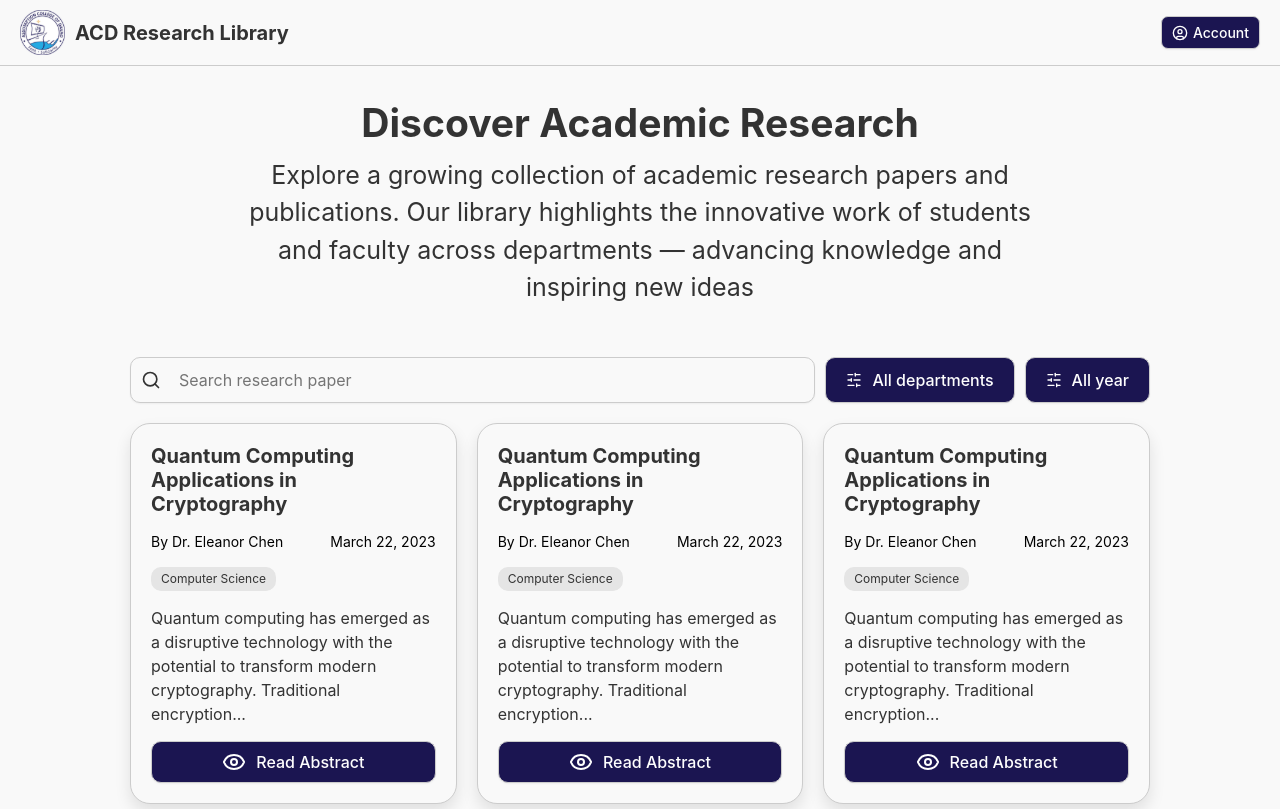
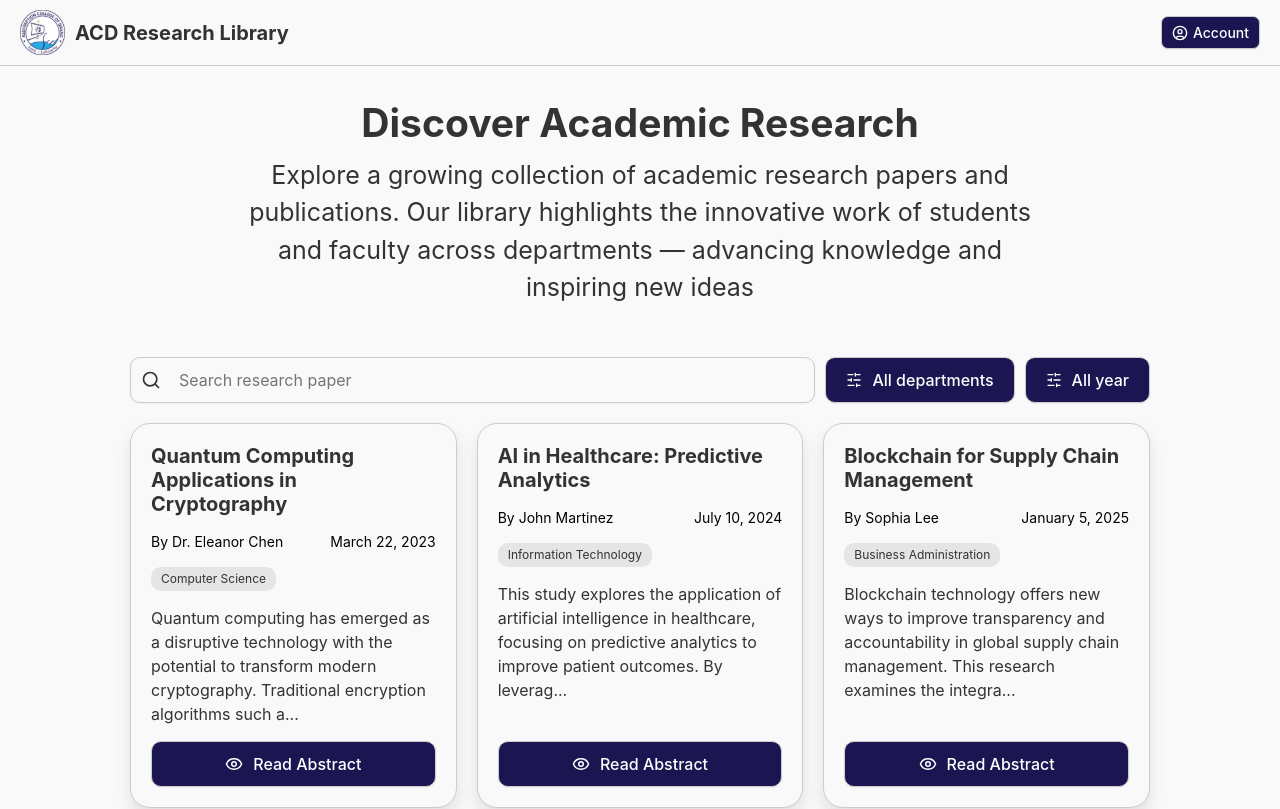
Before and after one commit to r4ppz19/research-library, a React (Vite) app: page /#/homepage in a window 1280 px wide. Shown: the top 809 px of the page. Built offline with nearby package versions, Linux system fonts and the light colour scheme.

Commit message:
feat: implement dynamic research card rendering with dummy data

```diff
--- a/src/components/button/Button.jsx
+++ b/src/components/button/Button.jsx
@@ -5,7 +5,6 @@ function Button({
   children,
   variant = "primary",
   icon,
-  padding,
   className = "",
   ...props
 }) {
@@ -13,7 +12,6 @@ function Button({
     <button
       type={type}
       className={`${style.button} ${style[variant]} ${className}`}
-      style={{ padding }}
       {...props}
     >
       {icon && <span className={style.icon}>{icon}</span>}
--- a/src/components/card/ResearchCard.jsx
+++ b/src/components/card/ResearchCard.jsx
@@ -2,24 +2,22 @@ import style from "./ResearchCard.module.css";
 import Button from "../button/Button.jsx";
 import { Eye } from "lucide-react";
 
-function ResearchCard() {
+function ResearchCard({ title, author, date, department, abstract }) {
+  const preview =
+    abstract.length > 150 ? abstract.substring(0, 150) + "..." : abstract;
+
   return (
     <div className={style.card}>
-      <h1 className={style.title}>
-        Quantum Computing Applications in Cryptography
-      </h1>
+      <h1 className={style.title}>{title}</h1>
       <div className={style.infoContainer}>
-        <p className={style.author}>By Dr. Eleanor Chen</p>
-        <p className={style.date}>March 22, 2023</p>
+        <p className={style.author}>By {author}</p>
+        <p className={style.date}>{date}</p>
       </div>
       <div className={style.departmentContainer}>
-        <p className={style.department}>Computer Science</p>
+        <p className={style.department}>{department}</p>
       </div>
-      <p className={style.abstract}>
-        Quantum computing has emerged as a disruptive technology with the
-        potential to transform modern cryptography. Traditional encryption...
-      </p>
-      <Button icon={<Eye />} padding="8px 10px">
+      <p className={style.abstract}>{preview}</p>
+      <Button className={style.readButton} icon={<Eye size={18} />}>
         Read Abstract
       </Button>
     </div>
--- a/src/components/card/ResearchCard.module.css
+++ b/src/components/card/ResearchCard.module.css
@@ -1,13 +1,15 @@
 .card {
   display: flex;
   flex-direction: column;
-  border: 0.2px solid var(--border-default);
+  justify-content: space-between;
+  flex: 1 1 calc(33.333% - 13.33px); /* even cards */
   border-radius: 20px;
-  background-color: var(--color-surface);
   padding: 20px;
   gap: 15px;
-  flex: 1 1 calc(33.333% - 13.33px); /* even cards */
+  min-height: 200px;
+  background-color: var(--color-surface);
   box-shadow: var(--shadow-card);
+  border: 0.2px solid var(--border-default);
 }
 
 .title {
@@ -48,4 +50,17 @@
   font-size: var(--font-size-body);
   font-weight: var(--font-weight-regular);
   color: var(--color-text);
+
+  flex-grow: 1;
+  overflow: hidden;
+  display: -webkit-box;
+  -webkit-line-clamp: 6; /* limit max lines */
+  -webkit-box-orient: vertical;
 }
+
+.readButton {
+  margin-top: auto;
+  padding: 10px 10px;
+  font-weight: var(--font-weight-medium);
+  font-size: var(--font-size-body);
+}
--- a/src/components/form/LoginForm.jsx
+++ b/src/components/form/LoginForm.jsx
@@ -12,7 +12,6 @@ function LoginForm() {
 
   const handleSubmit = (e) => {
     e.preventDefault();
-    // Optional validation here
     navigate("/homepage");
   };
 
--- a/src/global.css
+++ b/src/global.css
@@ -101,7 +101,8 @@
   --line-height-body: 1.5;
 
   /* ================= Transitions ================= */
-  --transition-slide: transform 0.4s ease-in-out, border-radius 0.5s ease-in-out;
+  --transition-slide:
+    transform 0.4s ease-in-out, border-radius 0.5s ease-in-out;
 }
 
 *,
--- a/src/main.jsx
+++ b/src/main.jsx
@@ -6,5 +6,5 @@ import App from "./App.jsx";
 createRoot(document.getElementById("root")).render(
   <StrictMode>
     <App />
-  </StrictMode>
+  </StrictMode>,
 );
--- a/src/pages/homepage/HomePage.jsx
+++ b/src/pages/homepage/HomePage.jsx
@@ -15,6 +15,36 @@ function HomePage() {
     setMenuOpen((prev) => !prev);
   };
 
+  const dummyResearch = [
+    {
+      id: 1,
+      title: "Quantum Computing Applications in Cryptography",
+      author: "Dr. Eleanor Chen",
+      date: "March 22, 2023",
+      department: "Computer Science",
+      abstract:
+        "Quantum computing has emerged as a disruptive technology with the potential to transform modern cryptography. Traditional encryption algorithms such as RSA and ECC rely on the computational difficulty of problems like factoring and discrete logarithms, which quantum computers can solve efficiently using Shor’s algorithm. This research explores practical approaches to developing quantum-resistant cryptographic protocols, analyzing their strengths and weaknesses, and proposing hybrid methods that combine classical and quantum-safe encryption.",
+    },
+    {
+      id: 2,
+      title: "AI in Healthcare: Predictive Analytics",
+      author: "John Martinez",
+      date: "July 10, 2024",
+      department: "Information Technology",
+      abstract:
+        "This study explores the application of artificial intelligence in healthcare, focusing on predictive analytics to improve patient outcomes. By leveraging large datasets of medical records, diagnostic tests, and genetic information, machine learning models can detect patterns and predict potential illnesses before symptoms manifest. The research discusses ethical implications, data privacy concerns, and implementation challenges, while highlighting case studies where AI-driven predictions significantly reduced hospital readmissions and improved personalized treatment plans.",
+    },
+    {
+      id: 3,
+      title: "Blockchain for Supply Chain Management",
+      author: "Sophia Lee",
+      date: "January 5, 2025",
+      department: "Business Administration",
+      abstract:
+        "Blockchain technology offers new ways to improve transparency and accountability in global supply chain management. This research examines the integration of blockchain into logistics, focusing on real-time tracking of goods, verification of authenticity, and reduction of fraudulent activities. The paper analyzes case studies across industries such as food safety, pharmaceuticals, and manufacturing, where blockchain-based systems increased trust among stakeholders and optimized operational efficiency.",
+    },
+  ];
+
   return (
     <main
       className={style.page}
@@ -30,6 +60,7 @@ function HomePage() {
           ideas
         </p>
       </section>
+
       <section className={style.searchContainer}>
         <TextField
           className={style.textField}
@@ -54,13 +85,18 @@ function HomePage() {
           All year
         </Button>
       </section>
+
       <section className={style.researchContainer}>
-        <ResearchCard />
-        <ResearchCard />
-        <ResearchCard />
-        <ResearchCard />
-        <ResearchCard />
-        <ResearchCard />
+        {dummyResearch.map((paper) => (
+          <ResearchCard
+            key={paper.id}
+            title={paper.title}
+            author={paper.author}
+            date={paper.date}
+            department={paper.department}
+            abstract={paper.abstract}
+          />
+        ))}
       </section>
     </main>
   );
```
